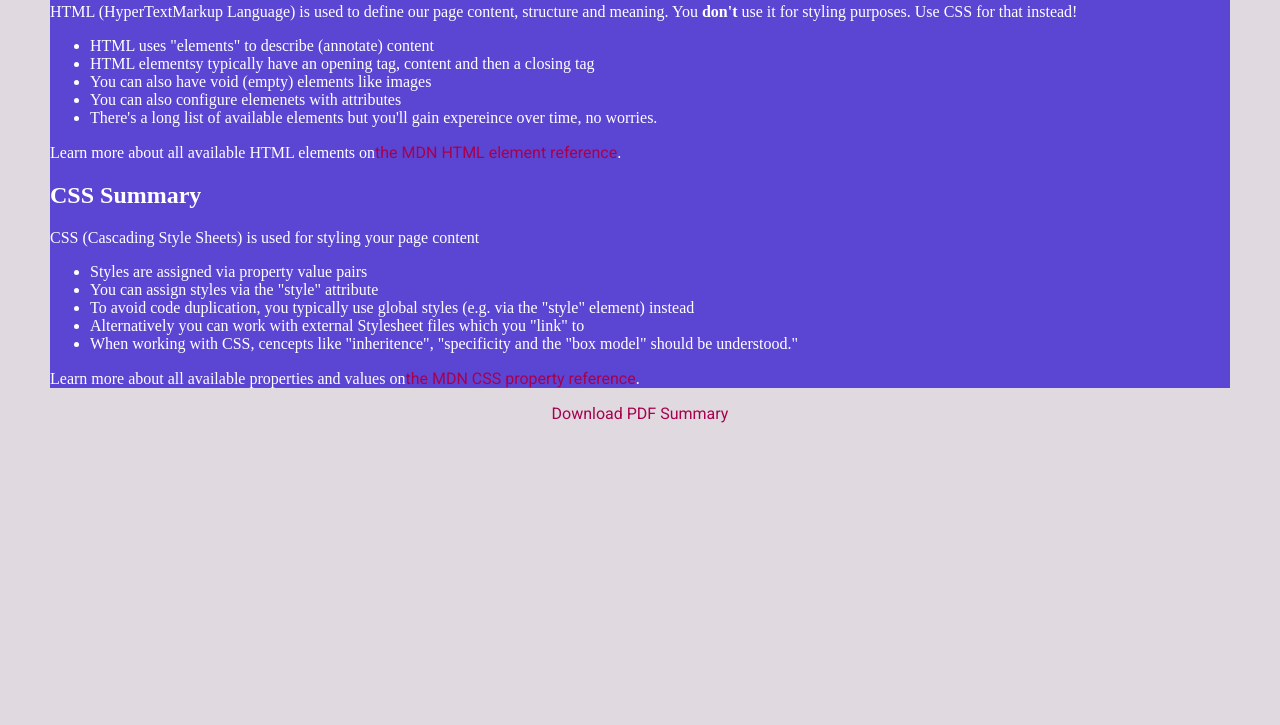
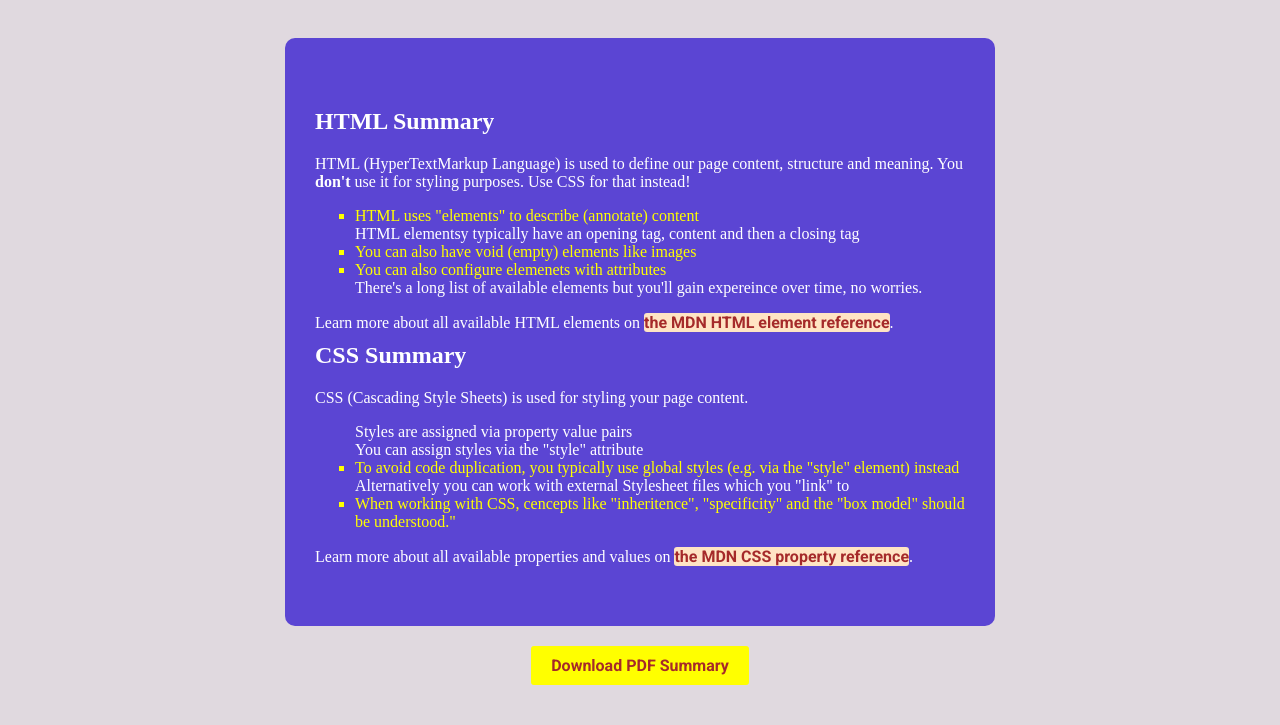
Before and after one commit to SteveBenton6/wdbc-chapter3, a plain HTML site: page index.html in a window 1280 px wide. Shown: the part 342-1067 px from the top of the page. Before the commit the page ends 815 px from the top, so only its background shows below. Drawn offline with Linux system fonts and the light colour scheme.

Commit message:
add initial page styling

```diff
--- a/index.html
+++ b/index.html
@@ -26,32 +26,39 @@
         purposes. Use CSS for that instead!
       </p>
       <ul>
-        <li>HTML uses "elements" to describe (annotate) content</li>
+        <li class="decorated">
+          HTML uses "elements" to describe (annotate) content
+        </li>
         <li>
           HTML elementsy typically have an opening tag, content and then a
           closing tag
         </li>
-        <li>You can also have void (empty) elements like images</li>
-        <li>You can also configure elemenets with attributes</li>
+        <li class="decorated">
+          You can also have void (empty) elements like images
+        </li>
+        <li class="decorated">
+          You can also configure elemenets with attributes
+        </li>
         <li>
           There's a long list of available elements but you'll gain expereince
           over time, no worries.
         </li>
       </ul>
       <p>
-        Learn more about all available HTML elements on<a
+        Learn more about all available HTML elements on
+        <a
           href="https://developer.mozilla.org/en-US/docs/Web/HTML/Reference/Elements"
           >the MDN HTML element reference</a
         >.
       </p>
 
       <h2>CSS Summary</h2>
-      <p>CSS (Cascading Style Sheets) is used for styling your page content</p>
+      <p>CSS (Cascading Style Sheets) is used for styling your page content.</p>
 
       <ul>
         <li>Styles are assigned via property value pairs</li>
         <li>You can assign styles via the "style" attribute</li>
-        <li>
+        <li class="decorated">
           To avoid code duplication, you typically use global styles (e.g. via
           the "style" element) instead
         </li>
@@ -59,14 +66,14 @@
           Alternatively you can work with external Stylesheet files which you
           "link" to
         </li>
-        <li>
-          When working with CSS, cencepts like "inheritence", "specificity and
+        <li class="decorated">
+          When working with CSS, cencepts like "inheritence", "specificity" and
           the "box model" should be understood."
         </li>
       </ul>
       <p>
-        Learn more about all available properties and values on<a
-          href="https://developer.mozilla.org/en-US/docs/Web/CSS/Reference"
+        Learn more about all available properties and values on
+        <a href="https://developer.mozilla.org/en-US/docs/Web/CSS/Reference"
           >the MDN CSS property reference</a
         >.
       </p>
--- a/styles/styles.css
+++ b/styles/styles.css
@@ -9,6 +9,7 @@ body {
 h1 {
   color: rgb(91, 69, 211);
   font-family: "Roboto", sans-serif;
+  font-size: 60px;
 }
 
 img {
@@ -19,28 +20,49 @@ main {
   text-align: left;
   background-color: rgb(91, 69, 211);
   color: white;
+  width: 650px;
+  border-radius: 10px;
+  padding: 60px 30px;
+  margin: 50px auto 30px auto;
+}
+
+h2 {
+  margin-top: 10px;
+}
+
+p {
+  margin-bottom: 0;
+}
+
+li {
+  list-style-type: none;
+}
+
+.decorated {
+  color: yellow;
+  list-style-type: square;
 }
 
 span {
   font-weight: bold;
 }
 
-#todays-challenge {
-  color: rgb(170, 96, 83);
-  font-weight: 700;
-  font-size: 52px;
-}
-
 a {
   font-family: "Roboto", sans-serif;
-  color: rgb(167, 1, 78);
+  color: brown;
+  background-color: bisque;
   text-decoration: none;
+  border-radius: 3px;
+  font-weight: bold;
 }
 
 a:hover {
   text-decoration: underline;
 }
 
-#page2-return {
-  font-weight: bold;
+footer a {
+  background-color: yellow;
+  border-radius: 3px;
+  padding: 10px 20px;
+  color: brown;
 }
```
